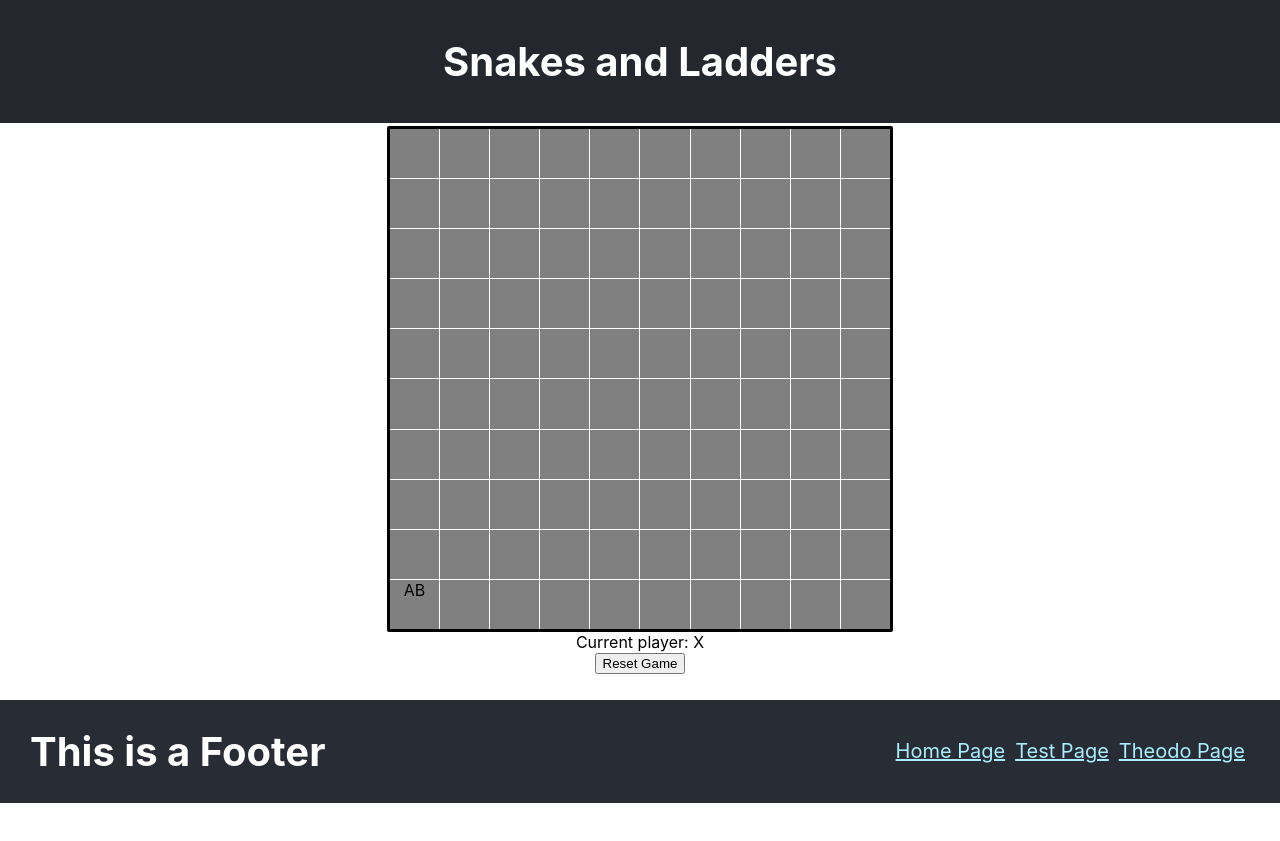
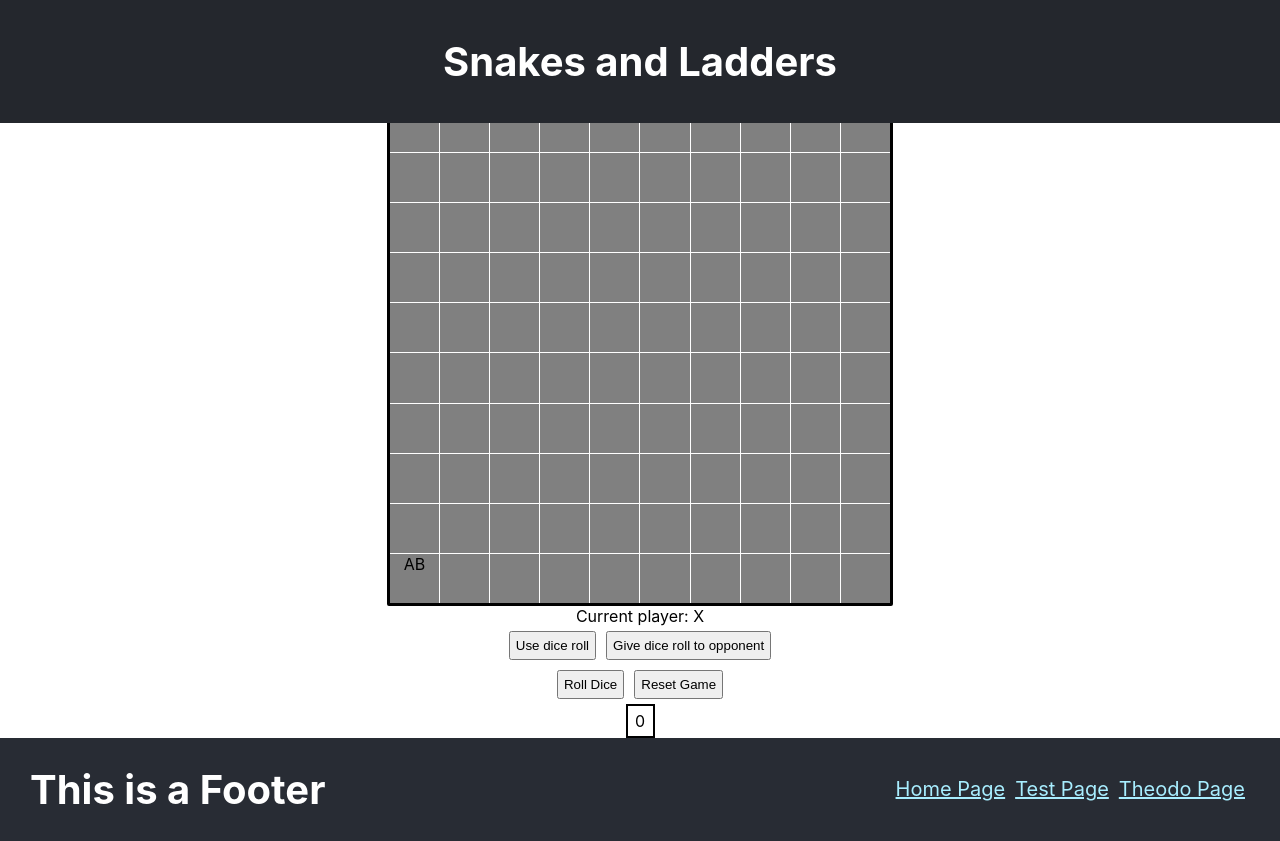
Before and after one commit to jrh224/cambridge_hackathon, a React (Create React App) app: page / in a window 1280 px wide. Before the commit the page ends 803 px from the top, so only its background shows below. Built offline with nearby package versions, Linux system fonts and the light colour scheme.

Commit message:
James adding dice roll

```diff
--- a/src/components/molecules/SnakesAndLadders/SnakesAndLadders.css
+++ b/src/components/molecules/SnakesAndLadders/SnakesAndLadders.css
@@ -26,3 +26,16 @@
   background-color: lightgrey;
   outline: 1px solid gray;
 }
+
+
+.buttons {
+  padding: 5px;
+  margin: 5px;
+}
+
+.diceResultBox {
+  border:2px solid black;
+  padding: 5px;
+  width: 15px;
+  margin:auto;
+}
--- a/src/components/molecules/SnakesAndLadders/SnakesAndLadders.js
+++ b/src/components/molecules/SnakesAndLadders/SnakesAndLadders.js
@@ -21,16 +21,29 @@ export default function SnakesAndLadders() {
 
   const [currentPlayer, setCurrentPlayer] = useState("X");
   const [winner, setWinner] = useState(null);
+  const [diceValue, setDiceValue] = useState(0);
 
-function mod(n, m) {
-  return ((n % m) + m) % m;
+  const [turnInProgress, setTurnInProgress] = useState(false);
+
+
+function rollDice() {
+  if (!turnInProgress) {
+    var min1 = Math.ceil(1);
+    var max1 = Math.floor(7);
+    var result = Math.floor(Math.random() * (max1 - min1) + min1); // The maximum is exclusive and the minimum is inclusive
+    setDiceValue(result);
+  }
 }
 
-// function rollDice() {
-//   min = Math.ceil(1);
-//   max = Math.floor(6);
-//   return Math.floor(Math.random() * (max - min) + min); // The maximum is exclusive and the minimum is inclusive
-// }
+function useDiceRoll() {
+
+  setTurnInProgress(false);
+}
+
+function giveRiceRoll() {
+
+  setTurnInProgress(false);
+}
 
   // When a user clicks a square, we check if the game is still in progress, and if the square is empty
   // If both are true, we draw the current player's symbol in the square and swap the current player
@@ -190,9 +203,17 @@ function mod(n, m) {
       </div>
       <div>{displayGameText()}</div>
       <div>
-        <button type="button" onClick={resetGame}>
-          Reset Game
-        </button>
+        <div className="button container">
+          <button type="button" className="buttons" onClick={useDiceRoll}>Use dice roll</button>
+          <button type="button" className="buttons" onClick={giveRiceRoll}>Give dice roll to opponent</button>
+        </div>
+        <div className="button container">
+          <button type="button" className="buttons" onClick={rollDice}>Roll Dice</button>
+          <button type="button" className="buttons" onClick={resetGame}>Reset Game</button>
+        </div>
+        <div className="diceResultBox">
+          {diceValue}
+        </div>
       </div>
     </div>
   );
```
